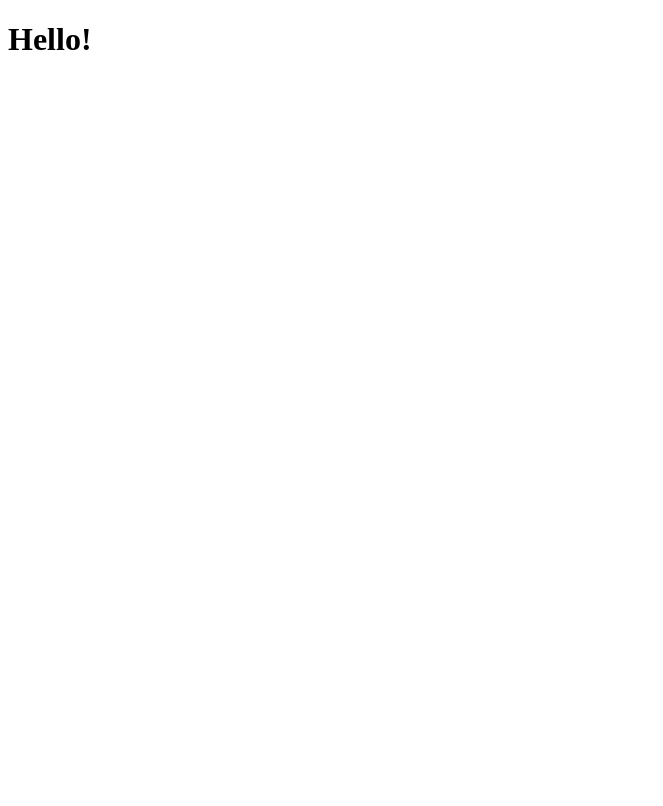
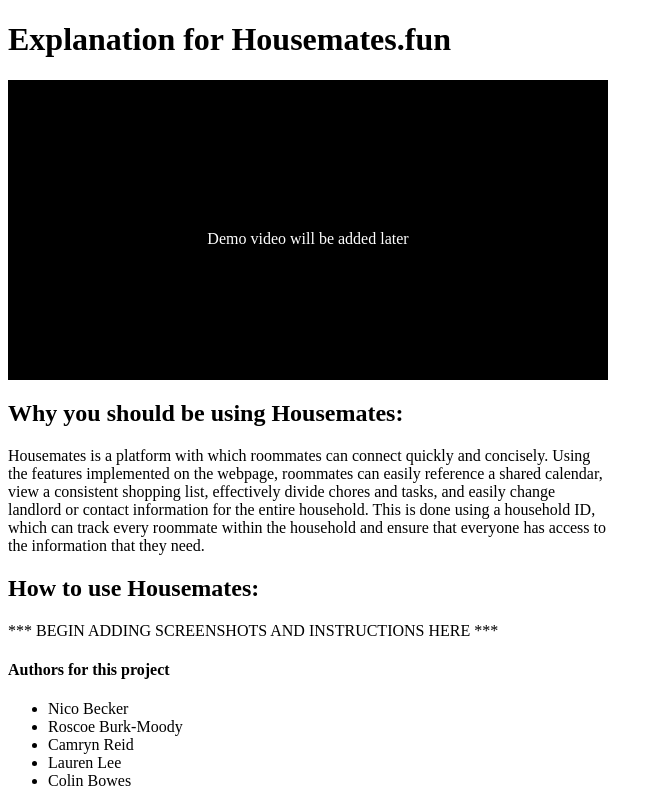
Before and after one commit to DaRosc/Housemates-Demo, a plain HTML site: page index.html in a window 1280 px wide. Shown: the whole page, without its empty margins (0-663 px from the left). Drawn offline with Linux system fonts and the light colour scheme.

Commit message:
Update index.html

```diff
--- a/index.html
+++ b/index.html
@@ -1,7 +1,45 @@
 <!DOCTYPE html>
 <html>
   <head>
-    <h1>Hello!</h1>
+    <h1>Explanation for Housemates.fun</h1>
   </head>
-  <body></body>
+  <body>
+	<div class="demovideo">
+		<p style="color:white; position:relative; top:50%; text-align: center">Demo video will be added later</p>
+	</div>
+	<div class="why">
+		<h2>Why you should be using Housemates:</h2>
+		<p>Housemates is a platform with which roommates can connect quickly and concisely. Using the features implemented on the webpage, roommates can easily reference a shared calendar, view a consistent shopping list, effectively divide chores and tasks, and easily change landlord or contact information for the entire household. This is done using a household ID, which can track every roommate within the household and ensure that everyone has access to the information that they need.</p>
+	</div>
+	<div class="howtouse">
+		<h2>How to use Housemates:</h2>
+		<p> *** BEGIN ADDING SCREENSHOTS AND INSTRUCTIONS HERE *** </p>
+	</div>
+	<div class="authors">
+		<h4>Authors for this project</h4>
+		<ul style="left:50px">
+			<li>Nico Becker</li>
+			<li>Roscoe Burk-Moody</li>
+			<li>Camryn Reid</li>
+			<li>Lauren Lee</li>
+			<li>Colin Bowes</li>
+		</ul>
+	</div>
+	<style>
+		.demovideo {
+			background-color:black;
+			width:600px;
+			height:300px;
+		}
+		.why {
+			width:600px;
+		}
+		.howtouse {
+			width:600px;
+		}
+		.authors {
+			width:600px;
+		}
+	</style>
+  </body>
 </html>
```
